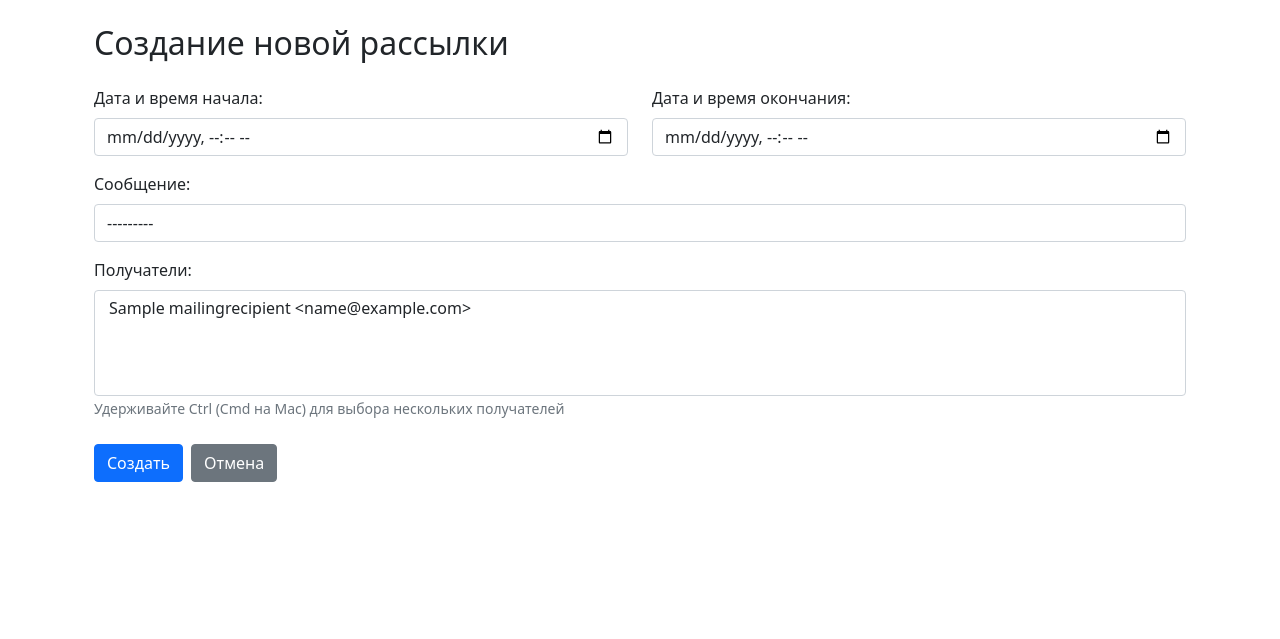
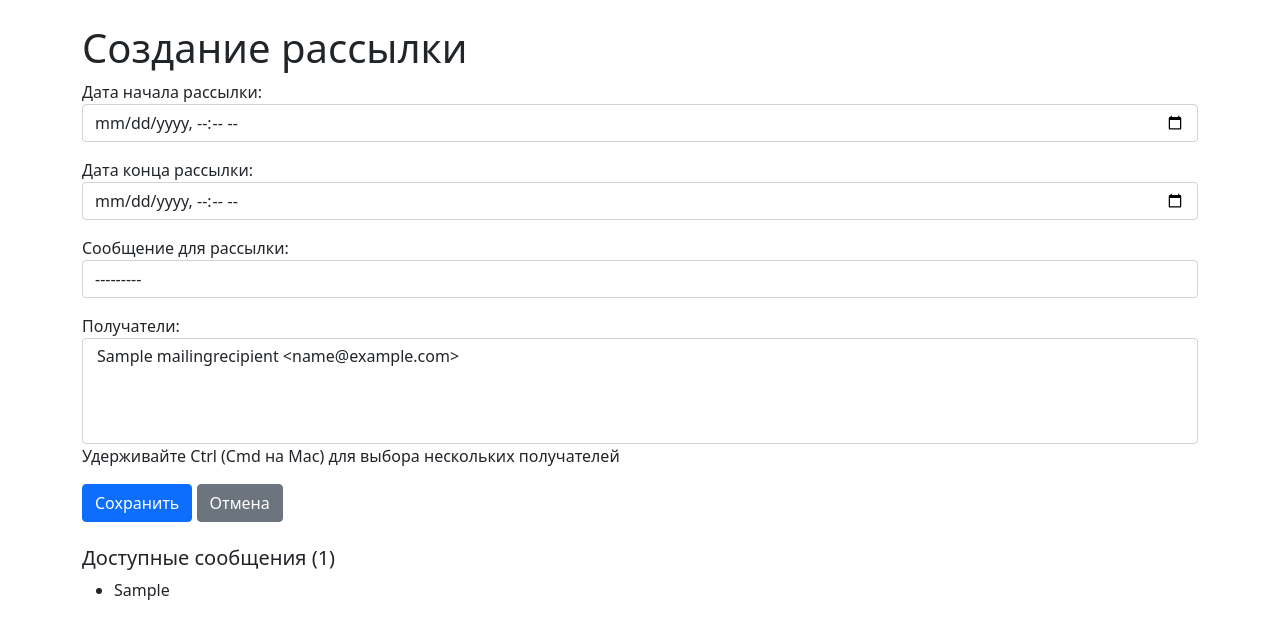
Before and after one commit to PeachUnio/mailing_app, a Django app: page /mailings/create/ in a window 1280 px wide. Shown: the part 56-695 px from the top of the page. Run offline with Django 5.2, Linux system fonts and the light colour scheme; tables that the repository leaves empty hold one stand-in row (values such as "Sample post").

Commit message:
update mailing_form.html

```diff
--- a/mailing/templates/mailing/mailing_form.html
+++ b/mailing/templates/mailing/mailing_form.html
@@ -1,73 +1,51 @@
 {% extends 'base.html' %}
 
 {% block content %}
-<div class="container">
-    <h2 class="my-4">
-        {% if object %}
+<h1>
+    {% if form.instance.pk %}
+        {% if is_manager %}
+            Управление статусом рассылки
+        {% else %}
             Редактирование рассылки
+        {% endif %}
     {% else %}
-            Создание новой рассылки
+        Создание рассылки
     {% endif %}
-    </h2>
+</h1>
 
-    <form method="post" class="needs-validation" novalidate>
+<form method="post">
     {% csrf_token %}
 
-        <!-- Выводим общие ошибки формы -->
-        {% if form.non_field_errors %}
-            <div class="alert alert-danger">
-                {% for error in form.non_field_errors %}
-                    {{ error }}
-                {% endfor %}
+    {% if is_manager %}
+        <div class="alert alert-warning">
+            <i class="bi bi-shield-exclamation"></i>
+            Вы редактируете как менеджер. Можете только изменять статус рассылки.
         </div>
     {% endif %}
 
-        <!-- Поля в правильном порядке -->
-        <div class="row">
-            <div class="col-md-6 mb-3">
-                <label for="id_start_time" class="form-label">Дата и время начала:</label>
-                {{ form.start_time }}
-                {% if form.start_time.errors %}
-                    <div class="text-danger">{{ form.start_time.errors }}</div>
+    {{ form.as_p }}
+
+    <div class="mt-3">
+        <button type="submit" class="btn btn-primary">
+            {% if is_manager %}
+                Обновить статус
+            {% else %}
+                Сохранить
             {% endif %}
-            </div>
-
-            <div class="col-md-6 mb-3">
-                <label for="id_end_time" class="form-label">Дата и время окончания:</label>
-                {{ form.end_time }}
-                {% if form.end_time.errors %}
-                    <div class="text-danger">{{ form.end_time.errors }}</div>
-                {% endif %}
-            </div>
-        </div>
-
-        <!-- Сообщение -->
-        <div class="mb-3">
-            <label for="id_message" class="form-label">Сообщение:</label>
-            {{ form.message }}  <!-- Исправлено: massage → message -->
-            {% if form.message.errors %}
-                <div class="text-danger">{{ form.message.errors }}</div>
-            {% endif %}
-        </div>
-
-        <!-- Получатели -->
-        <div class="mb-4">
-            <label for="id_recipients" class="form-label">Получатели:</label>
-            {{ form.recipients }}
-            <small class="text-muted">
-                Удерживайте Ctrl (Cmd на Mac) для выбора нескольких получателей
-            </small>
-            {% if form.recipients.errors %}
-                <div class="text-danger">{{ form.recipients.errors }}</div>
-            {% endif %}
-        </div>
-
-        <div class="d-flex gap-2">
-            <button type="submit" class="btn btn-primary">
-                {% if object %}Сохранить{% else %}Создать{% endif %}
         </button>
         <a href="{% url 'mailing:mailing_list' %}" class="btn btn-secondary">Отмена</a>
     </div>
 </form>
+
+{% if not is_manager and all_messages %}
+    <div class="mt-4">
+        <h5>Доступные сообщения ({{ all_messages.count }})</h5>
+        <ul>
+            {% for msg in all_messages %}
+                <li>{{ msg.letter_theme }}</li>
+            {% endfor %}
+        </ul>
     </div>
+{% endif %}
+
 {% endblock %}
```
Lines whose indentation alone changed are shown as unchanged.
